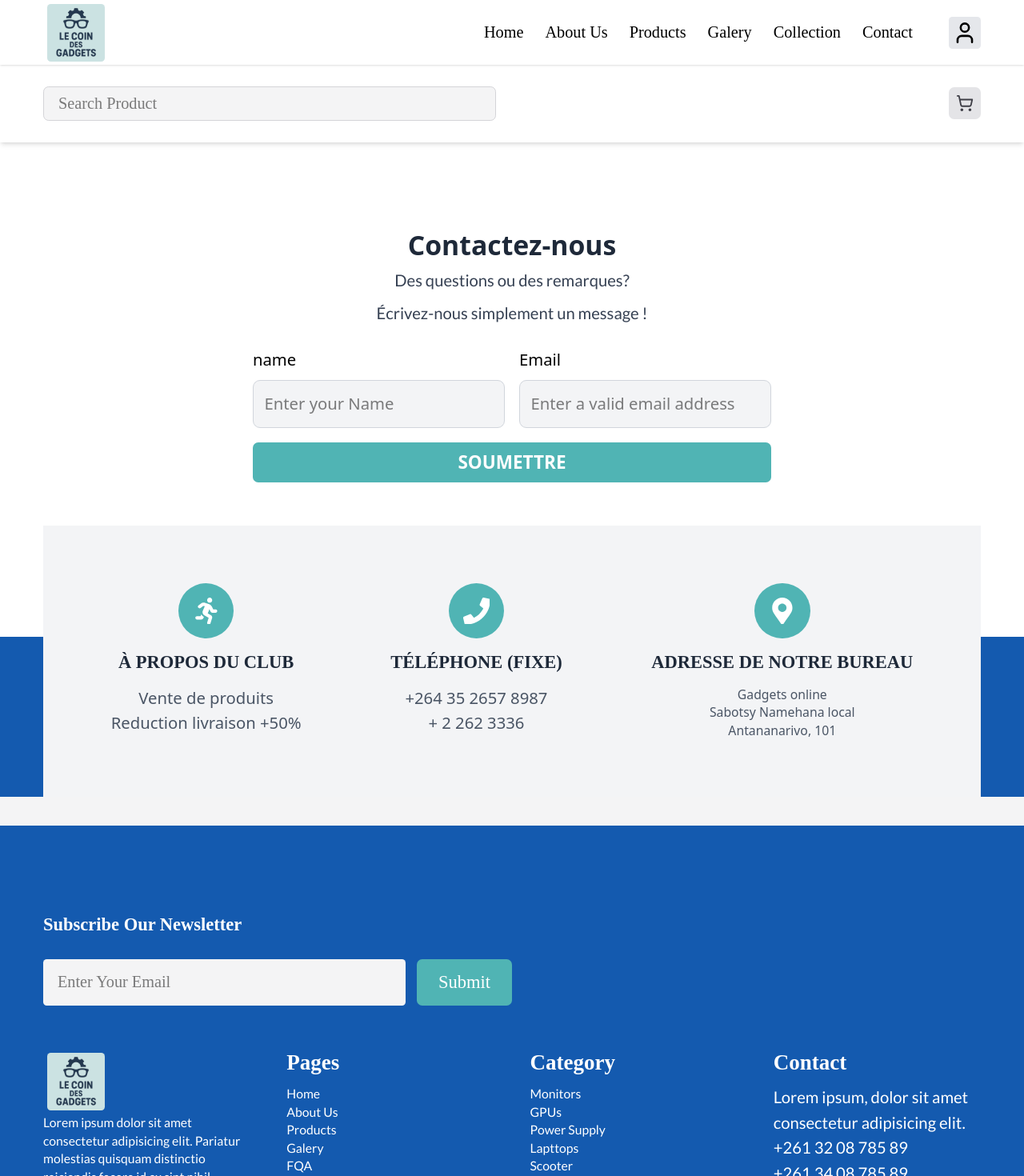
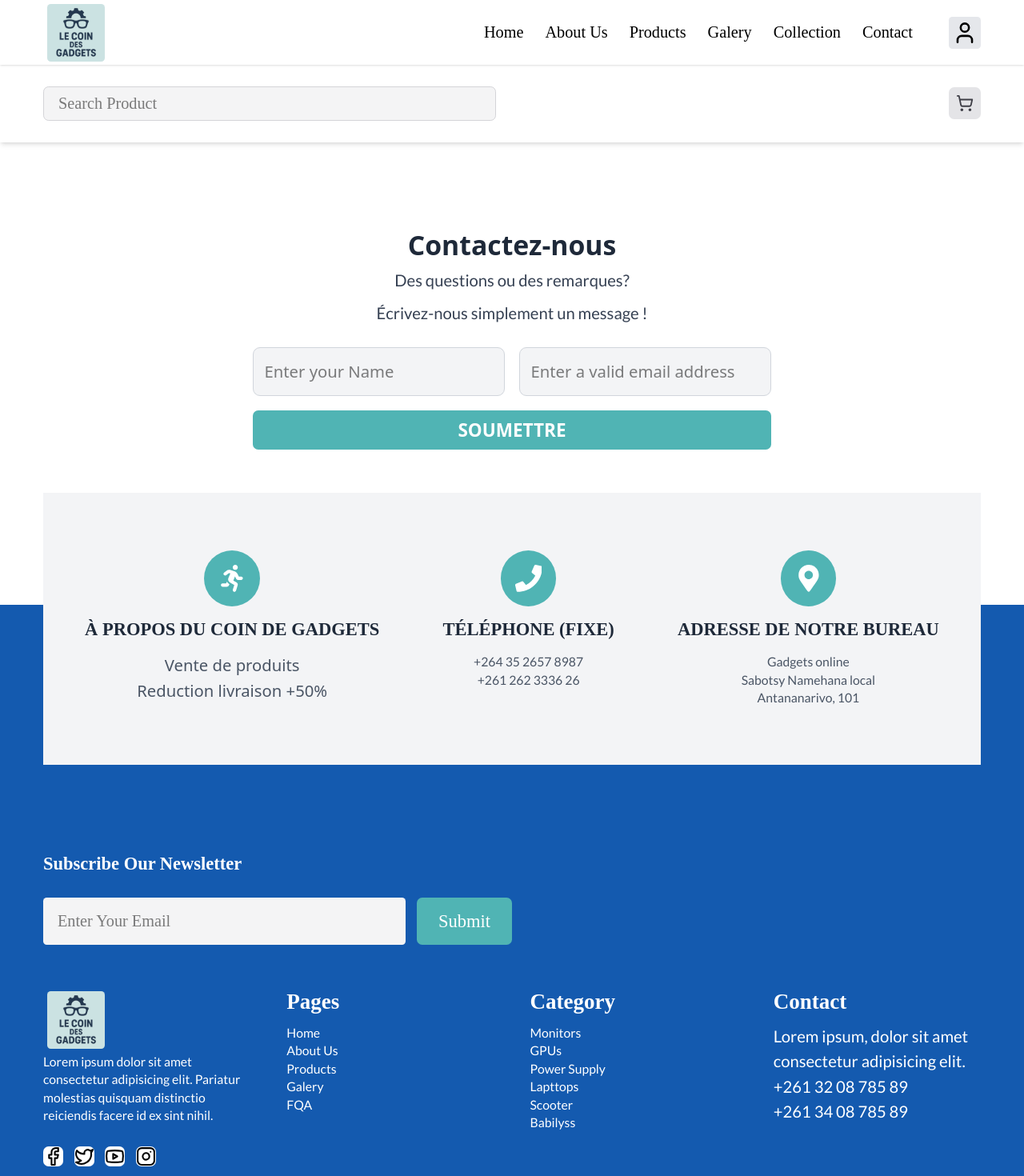
Before and after one commit to FabieRv/coin_de_gadgets, a React (Vite) app: page /contact in a window 1280 px wide. Shown: the top 1470 px of the page at 80% size. Built offline with nearby package versions, Linux system fonts and the light colour scheme.

Commit message:
apres chengement du font

```diff
--- a/src/components/Layout/footer.tsx
+++ b/src/components/Layout/footer.tsx
@@ -6,7 +6,6 @@ import { Facebook, Instagram, Twitter, Youtube } from "lucide-react"
 function Footer() {
   return (
     <div>
-      <div className="bg-zinc-100 p-4 "></div>
       <div className="bg-[#145aaf] text-white font-Montser">
         <Container
           tag="footer"
@@ -107,7 +106,7 @@ function Footer() {
               </div>
             </div>
 
-            <div>
+            <div className="font-lato">
               <h1 className="font-semibold mb-2 text-2xl font-Montser">
                 Contact
               </h1>
--- a/src/components/pages/Contacts/Contact.tsx
+++ b/src/components/pages/Contacts/Contact.tsx
@@ -26,7 +26,7 @@ function Contact() {
           <div className="flex flex-col md:flex-row justify-between gap-4 ">
             <div className="flex flex-col w-full md:w-1/2 gap-2 mt-2">
               {/* Input Name */}
-              <label htmlFor="">name</label>
+
               <input
                 type="text"
                 placeholder="Enter your Name"
@@ -35,7 +35,6 @@ function Contact() {
             </div>
             {/* Input email*/}
             <div className="flex flex-col w-full md:w-1/2 gap-2 mt-2">
-              <label htmlFor="">Email</label>
               <input
                 type="email"
                 placeholder="Enter a valid email address"
@@ -59,7 +58,7 @@ function Contact() {
                 <FaRunning className={iconStyle} />
               </div>
               <h2 className="text-xl font-bold uppercase font-Montser text-gray-800">
-                À PROPOS DU CLUB
+                À PROPOS DU COIN DE GADGETS
               </h2>
               <div className="text-gray-600">
                 <p>Vente de produits</p>
@@ -75,9 +74,9 @@ function Contact() {
               <h2 className="text-xl font-bold uppercase font-Montser text-gray-800">
                 TÉLÉPHONE (FIXE)
               </h2>
-              <div className="text-gray-600">
+              <div className="text-gray-600 font-lato text-sm">
                 <p>+264 35 2657 8987</p>
-                <p>+ 2 262 3336</p>
+                <p>+261 262 3336 26</p>
               </div>
             </div>
 
@@ -89,7 +88,7 @@ function Contact() {
               <h2 className="text-xl font-bold uppercase font-Montser text-gray-800">
                 ADRESSE DE NOTRE BUREAU
               </h2>
-              <div className="text-gray-600 text-sm">
+              <div className="text-gray-600 text-sm font-lato">
                 <p>Gadgets online</p>
                 <p>Sabotsy Namehana local</p>
                 <p>Antananarivo, 101</p>
--- a/src/components/pages/Gallery/Gallery.tsx
+++ b/src/components/pages/Gallery/Gallery.tsx
@@ -14,7 +14,7 @@ const Gallery = () => {
       <Container className="py-12 ">
         <div className="container mx-auto px-4">
           <h2 className="text-4xl font-extrabold text-center text-zinc-700 mb-10">
-            Découvrez nos gadgetsv
+            Découvrez nos gadgets
           </h2>
 
           <Masonry
--- a/src/components/pages/Products/ProductGrid.tsx
+++ b/src/components/pages/Products/ProductGrid.tsx
@@ -9,7 +9,7 @@ function ProductGrid() {
   )
   return (
     <Container className="ml-0 mr-0">
-      <div className="grid grid-cols-1 md:grid-cols-2 lg:grid-cols-3 xl:grid-cols-4 gap-8">
+      <div className="grid grid-cols-1 md:grid-cols-2 lg:grid-cols-3 xl:grid-cols-4 gap-8 mb-8">
         {filtered.map((product) => (
           <ProductCart key={product.id} product={product} />
         ))}
```
Also changed, not shown: public/images/images (12).webp (renamed from public/images/montre.webp), public/images/images (8) (1).webp (added).
